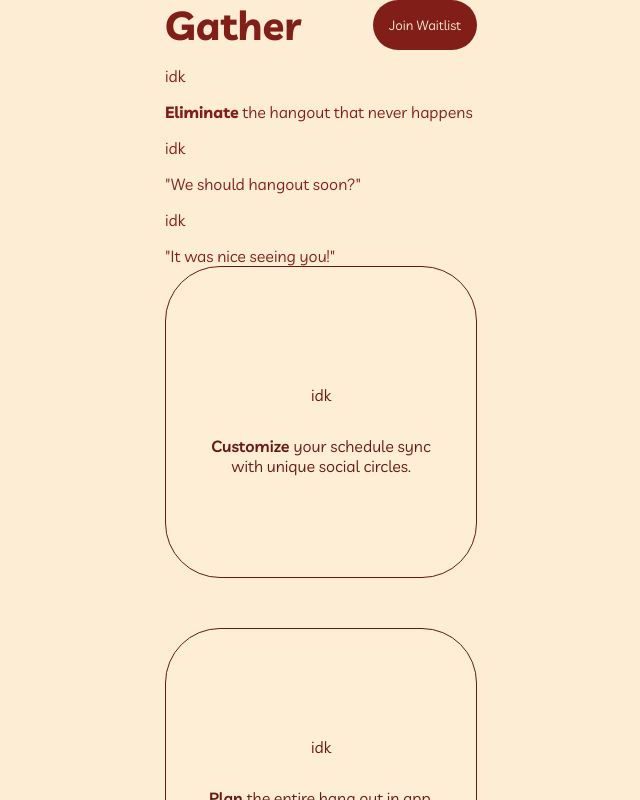
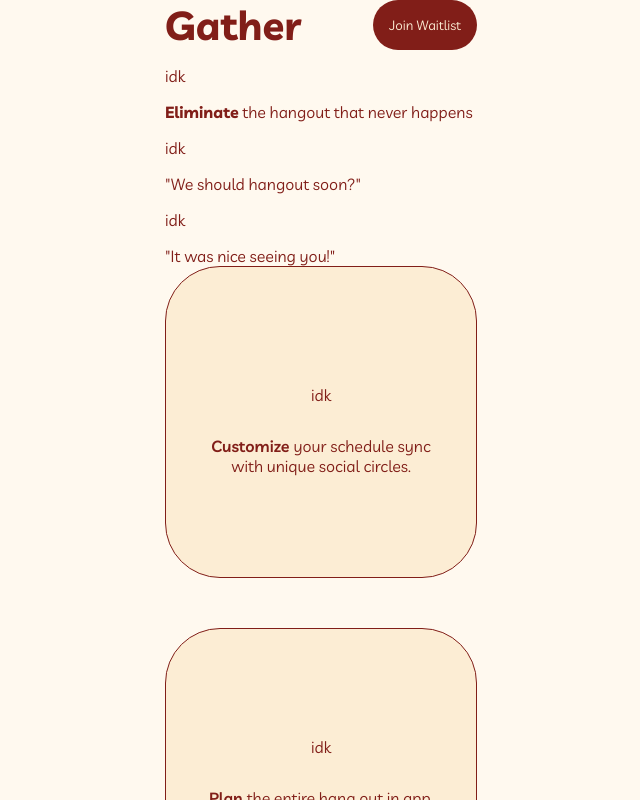
Before and after one commit to zeinabfarag/gather, a React (Create React App) app: page / in a window 1280 px wide. Shown: the top 800 px of the page, without its empty margins (319-959 px from the left). Built offline with nearby package versions, Linux system fonts and the light colour scheme.

Commit message:
change to variable colors

```diff
--- a/src/components/KeyFeature/KeyFeature.scss
+++ b/src/components/KeyFeature/KeyFeature.scss
@@ -1,7 +1,7 @@
 .key-feature {
-  border: 1px solid #661814;
-  background-color: #fff0d899;
-  color: #661814;
+  border: 1px solid var(--wine);
+  background-color: var(--cream);
+  color: var(--wine);
   margin-bottom: 50px;
   display: flex;
   justify-content: center;
--- a/src/index.scss
+++ b/src/index.scss
@@ -1,6 +1,7 @@
 @import url("https://fonts.googleapis.com/css2?family=Livvic:ital,wght@0,300;0,400;0,500;0,600;0,700;1,300;1,400;1,500;1,600;1,700&display=swap");
 
 :root {
+  --lightcream: #fff9ef;
   --cream: #fcedd4;
   --wine: #811e18;
 }
@@ -52,6 +53,6 @@ body {
   align-items: center;
   justify-content: center;
   font-family: "Livvic", sans-serif;
-  background-color: var(--cream);
+  background-color: var(--lightcream);
   color: var(--wine);
 }
```
